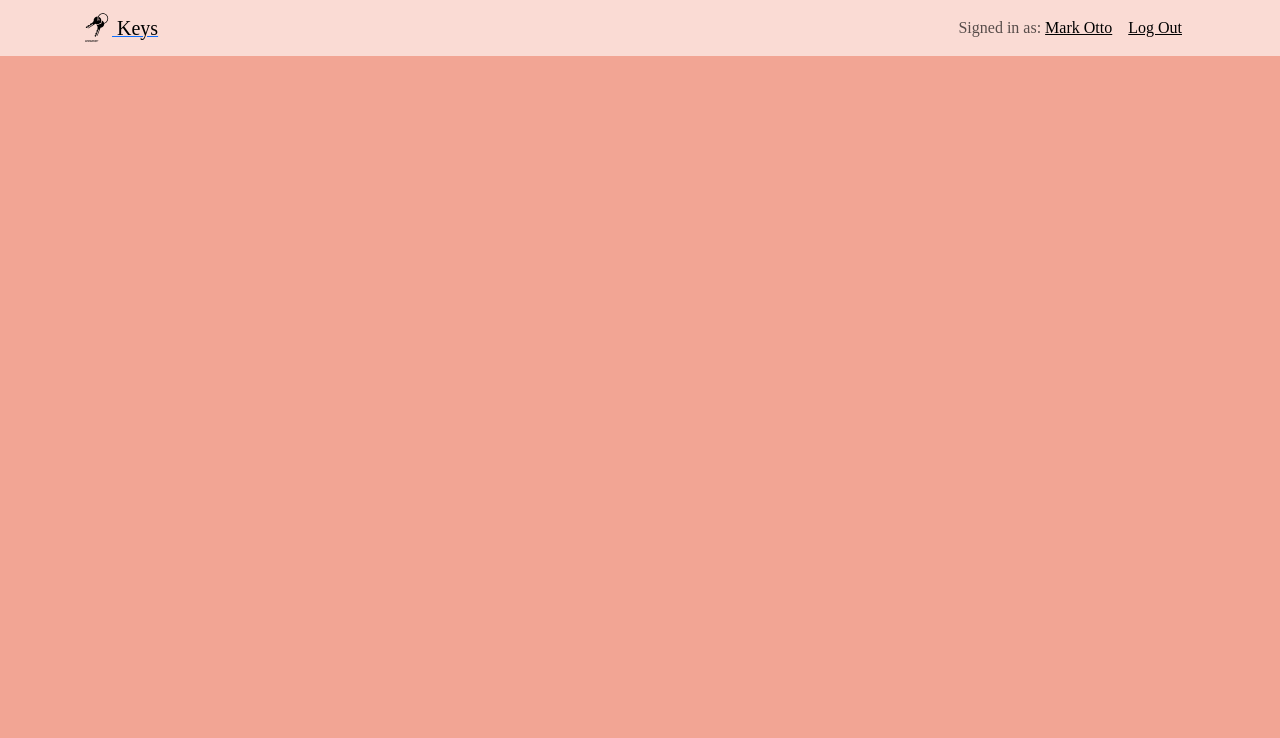
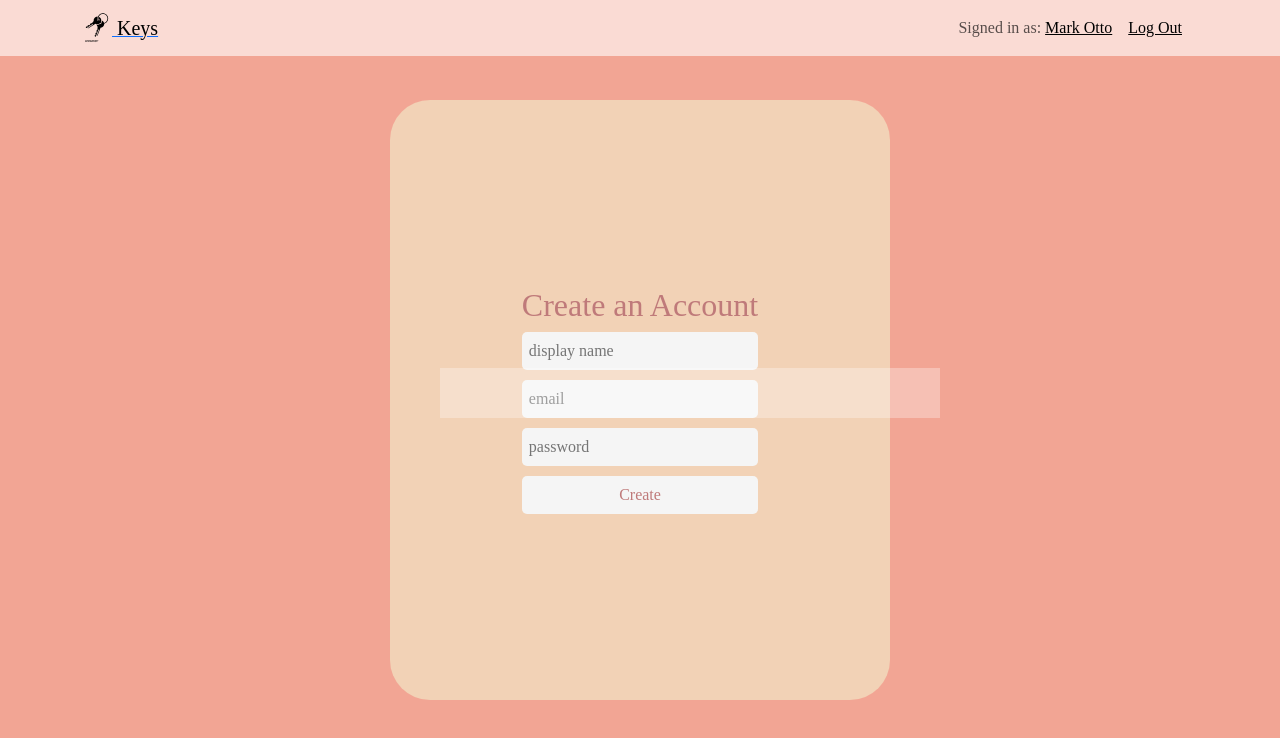
Before and after one commit to ClaireinCode/keys, a React (Vite) app in the folder frontend/keys_proj/: page /signup in a window 1280 px wide. Shown: the top 738 px of the page. Built offline with nearby package versions, Linux system fonts and the light colour scheme.

Commit message:
set up sign up page code/design, no backend connection yet so it's untested

```diff
--- a/frontend/keys_proj/src/App.jsx
+++ b/frontend/keys_proj/src/App.jsx
@@ -1,12 +1,18 @@
 import { useState, useContext } from 'react';
 import { Outlet } from 'react-router-dom';
 import NavBar from './components/NavBar';
+import { api } from './utilities';
 
 function App() {
 
   const [likes, setLikes] = useState([])
   const [dislikes, setDislikes] = useState([])
 
+  const token = localStorage.getItem("token");
+    if(token) {
+      api.defaults.headers.common["Authorization"] = `Token ${token}`
+      console.log(`axios request authorization header set to: ${api.defaults.headers.common["Authorization"]}`);
+    };
 
   return (
     <>
--- a/frontend/keys_proj/src/components/Base_Card.jsx
+++ b/frontend/keys_proj/src/components/Base_Card.jsx
@@ -1,6 +1,7 @@
 import Card from 'react-bootstrap/Card';
 import { useState, useEffect } from 'react';
 import TinderCard from 'react-tinder-card';
+import Carousel from 'react-bootstrap/Carousel';
 
 
 function Base_Card({mlsId, style, cooling, heating, fireplaces, sqft, baths_full, photos, laundry_features, lot_description, pool, bedrooms, interior_features, exterior_features, parking, water, view, year_built, acres, list_price, cardData, onSwipeLeft, onSwipeRight, likes, dislikes, fullAddress}) {
@@ -100,7 +101,13 @@ function Base_Card({mlsId, style, cooling, heating, fireplaces, sqft, baths_full
         swipeThreshold={100}
         >
             <Card style={{ width: '25rem' }}>
-            <Card.Img variant="top" src={`${photos[0]}`} draggable={false} onClick={onImageClick}/>
+            <Carousel>
+                {photos.map((photo, index) => (
+                <Carousel.Item key={index}>
+                    <img className="d-block w-100" src={photo} alt={`Slide ${index}`} draggable={false}/>
+                </Carousel.Item>
+                ))}
+            </Carousel>
             <Card.Body>
                 <Card.Title>{fullAddress} | {year_built}</Card.Title>
                 <div>
--- a/frontend/keys_proj/src/index.css
+++ b/frontend/keys_proj/src/index.css
@@ -114,3 +114,64 @@ div.card-title {
     color: #011164;
     border-style: solid;
 }
+
+#signup_div {
+    height: 100%;
+    display: flex;
+    align-items: center;
+    justify-content: center;
+}
+
+#form_div {
+    display: flex;
+    flex-direction: column;
+    justify-content: center;
+    align-items: center;
+    background-color: #f2d2b6;
+    height: 600px;
+    width: 500px;
+    padding: 70px;
+    border-radius: 40px;
+    overflow: hidden;
+}
+
+#signup_form {
+    display: flex;
+    flex-direction: column;
+}
+
+input {
+    margin: 10px;
+    border: none;
+    padding: 7px;
+    border-radius: 5px;
+    background-color: whitesmoke;
+}
+
+#signup_title {
+    color: #bf7a7a;
+}
+
+#signup_title_div {
+    background-color: white;
+    opacity: 30%;
+    width: 500px;
+    height: 50px;
+    position: fixed;
+    left: 440px;
+    top: 368px;
+}
+
+.signup_input {
+    margin-bottom: 10px;
+    background-color: whitesmoke;
+}
+
+#signup_button{
+    color:#bf7a7a
+}
+
+#signup_button:hover {
+    background-color: #bf7a7a;
+    color: whitesmoke;
+}
--- a/frontend/keys_proj/src/pages/ProfileHousingPage.jsx
+++ b/frontend/keys_proj/src/pages/ProfileHousingPage.jsx
@@ -1,7 +1,7 @@
 import React, { useState, useEffect } from 'react';
 import Liked_Card from '../components/Liked_Cards';
 import axios from 'axios';
-import { useOutletContext } from 'react-router'
+import { useOutletContext } from 'react-router';
 
 const ProfileHousingPage = () => {
     const [houses, setHouses] = useState([]);
--- a/frontend/keys_proj/src/pages/SignupPage.jsx
+++ b/frontend/keys_proj/src/pages/SignupPage.jsx
@@ -1,9 +1,63 @@
-
+import { useNavigate } from "react-router";
+import { api } from "../utilities.jsx";
+import { useState } from "react";
 
 const SignupPage = () => {
+    const [email, set_email] = useState("")
+    const [password, set_password] = useState("")
+    const [display_name, set_display_name] = useState("")
+
+    const navigate = useNavigate();
+
+    const signup = async (e) => {
+        e.preventDefault();
+        const data = { email, password, display_name };
+        const response = await api
+            .post("v1/users/signup", data)
+            .catch(err => console.log(`signup error ${err}`));
+
+        const user_email = response.data.email;
+        const token = response.data.token;
+        const username = response.data.username;
+
+        console.log(`signup success: email: ${user_email}, token: ${token}, display name: ${display_name}`);
+
+        api.defaults.headers.common["Authorization"] = `Token ${token}`
+        localStorage.setItem("token", token);
+        localStorage.setItem("email", user_email);
+
+        navigate("/houses");
+    }
 
     return (
         <>
+        <div id='signup_div'>
+            <div id='form_div'>
+                <form onSubmit={(e)=>signup(e)} id='signup_form'>
+                    <h2 id="signup_title">Create an Account</h2>
+                    <div id="signup_title_div"></div>
+                    <input
+                    type="text"
+                    placeholder="display name"
+                    onChange={(e) => set_display_name(e.target.value)}
+                    className="signup_input"
+                    />
+                    <input
+                    type="text"
+                    placeholder="email"
+                    onChange={(e) => set_email(e.target.value)}
+                    className="signup_input"
+                    />
+                    <input
+                    type="text"
+                    placeholder="password"
+                    onChange={(e) => set_password(e.target.value)}
+                    className="signup_input"
+                    />
+                    <input type="submit" value="Create" id='signup_button'/>
+                </form>
+            </div>
+        </div>
         </>
     )
 }
--- /dev/null
+++ b/frontend/keys_proj/src/utilities.jsx
@@ -0,0 +1,5 @@
+import axios from "axios";
+
+export const api = axios.create({
+    baseURL: "http://127.0.0.1:8000/api/",
+});
```
Also changed, not shown: 2 other files (tests, documents, lock files or other folders).
